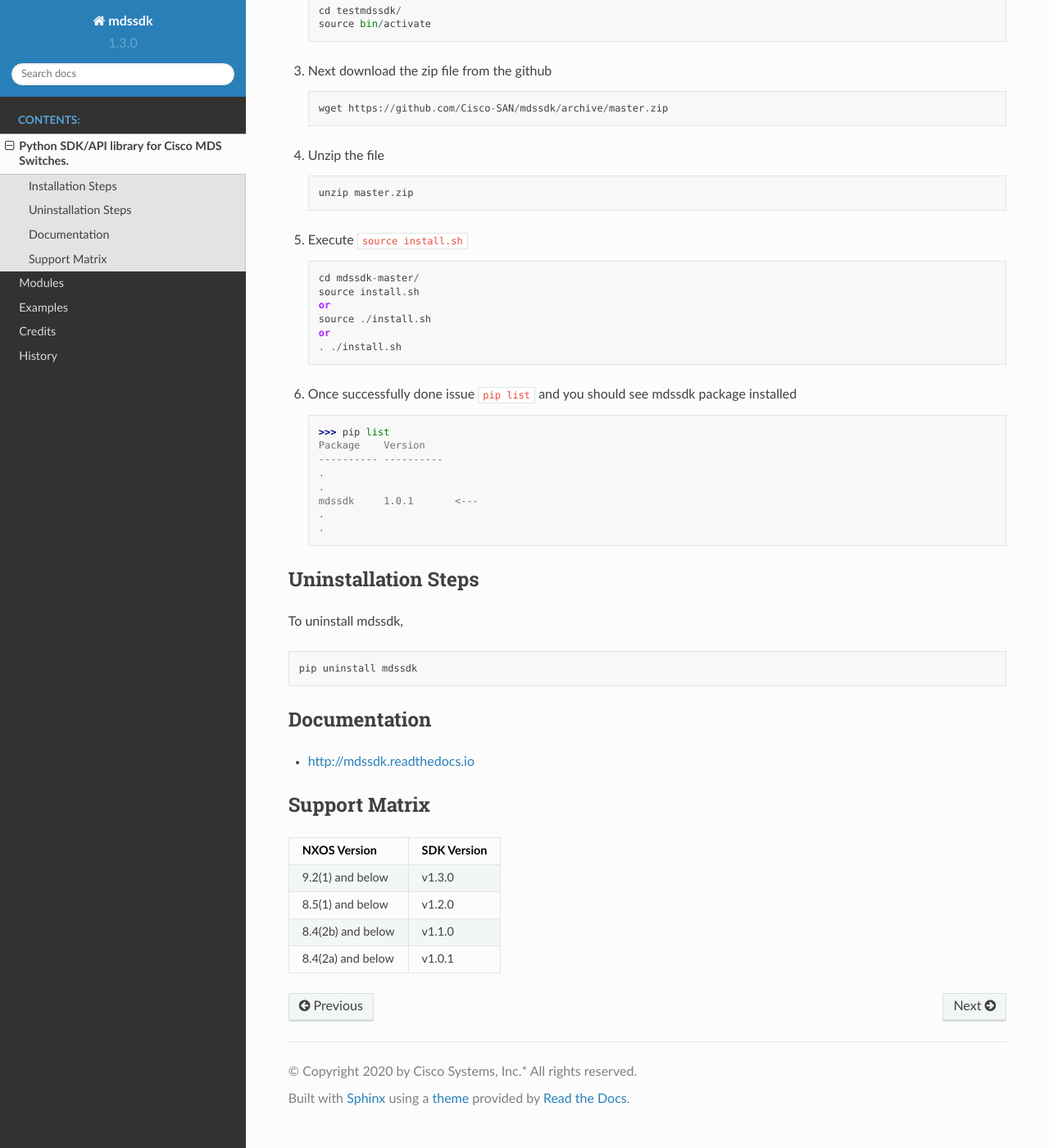
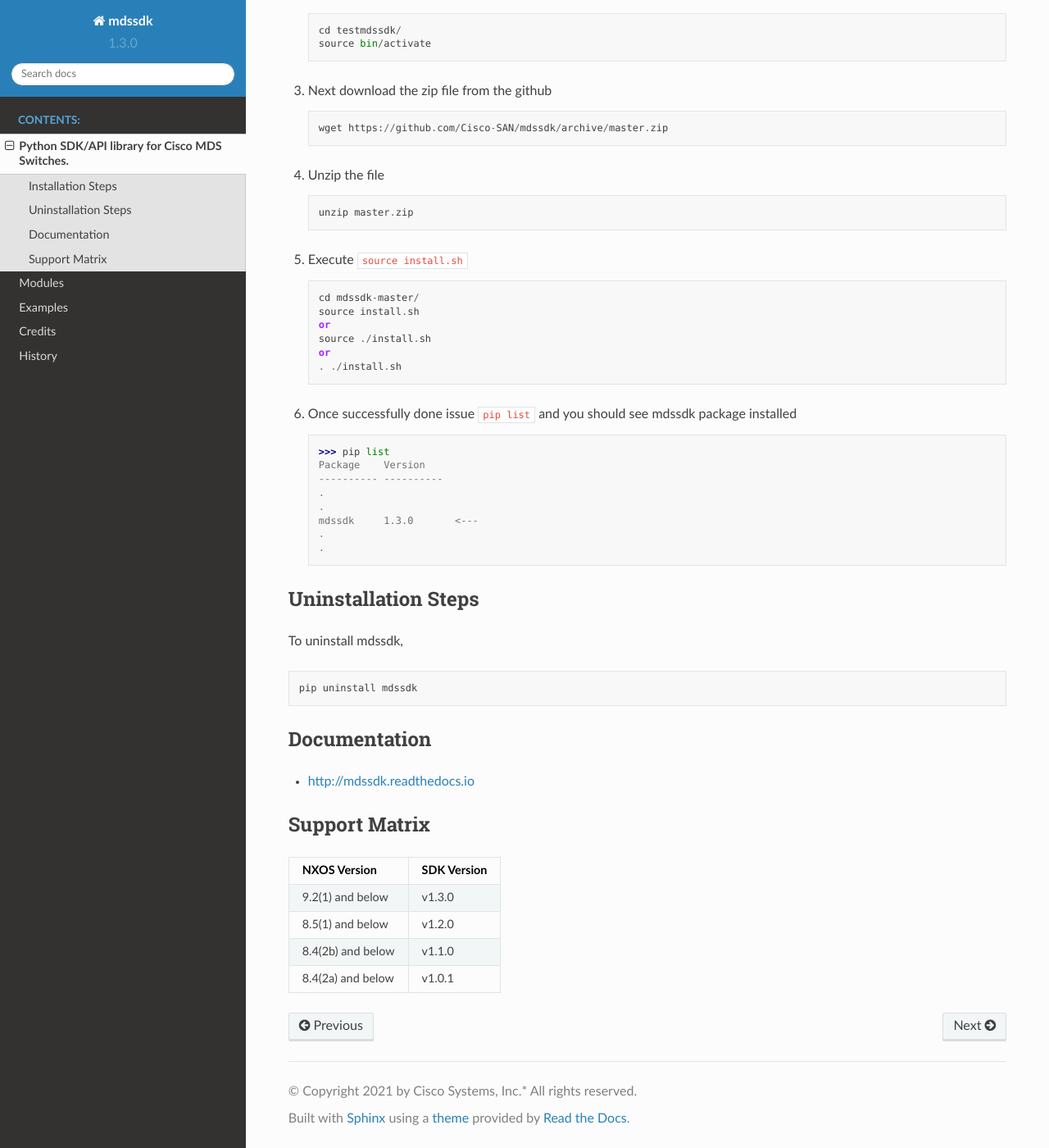
Before and after one commit to Cisco-SAN/mdssdk, a Sphinx documentation site: the page built from docs/readme.rst, in a window 1280 px wide and 1400 px high, scrolled down 551 px. Shown: the whole window at 82% size. Built offline with Sphinx 7.4.7 and the Read the Docs theme 2.0.0, drawn with Linux system fonts in a browser that asks for light colours; some of the changed text lies outside the part shown.

Commit message:
Updated docs

```diff
--- a/README.md
+++ b/README.md
@@ -43,7 +44,7 @@
         ---------- ----------
         .
         .
-        mdssdk     1.0.1       <---
+        mdssdk     1.3.0       <---
         .
         .
 
--- a/docs/conf.py
+++ b/docs/conf.py
@@ -22,7 +22,7 @@
 # -- Project information -----------------------------------------------------
 
 project = "mdssdk"
-copyright = "2020 by Cisco Systems, Inc.* All rights reserved"
+copyright = "2021 by Cisco Systems, Inc.* All rights reserved"
 author = "Suhas Bharadwaj"
 
 # readthedocs start point
```
Also changed, not shown: other parts of README.md (+1 -0 lines).
